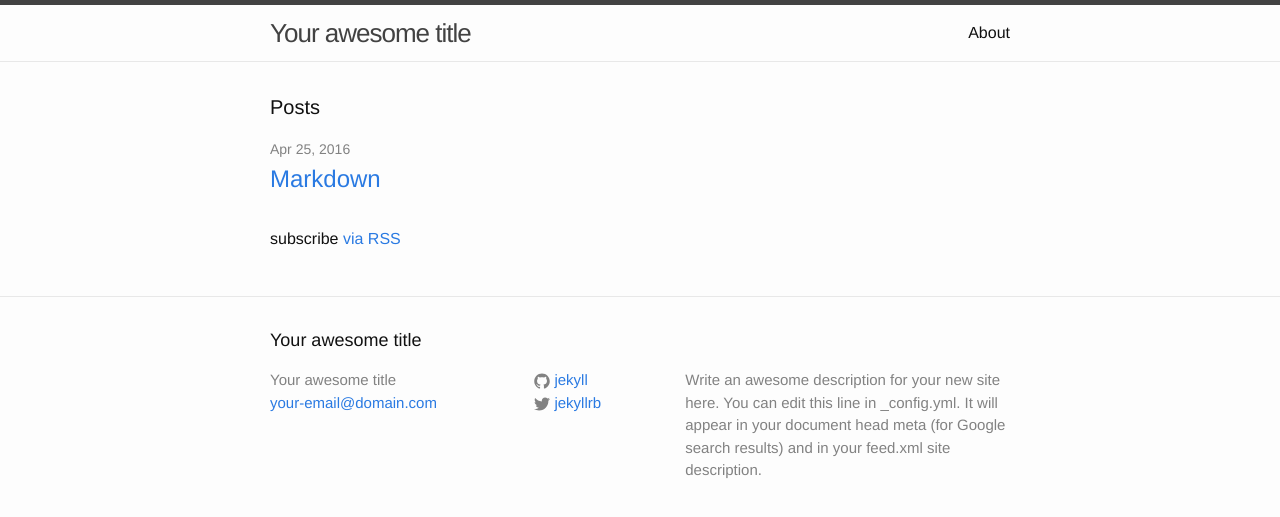
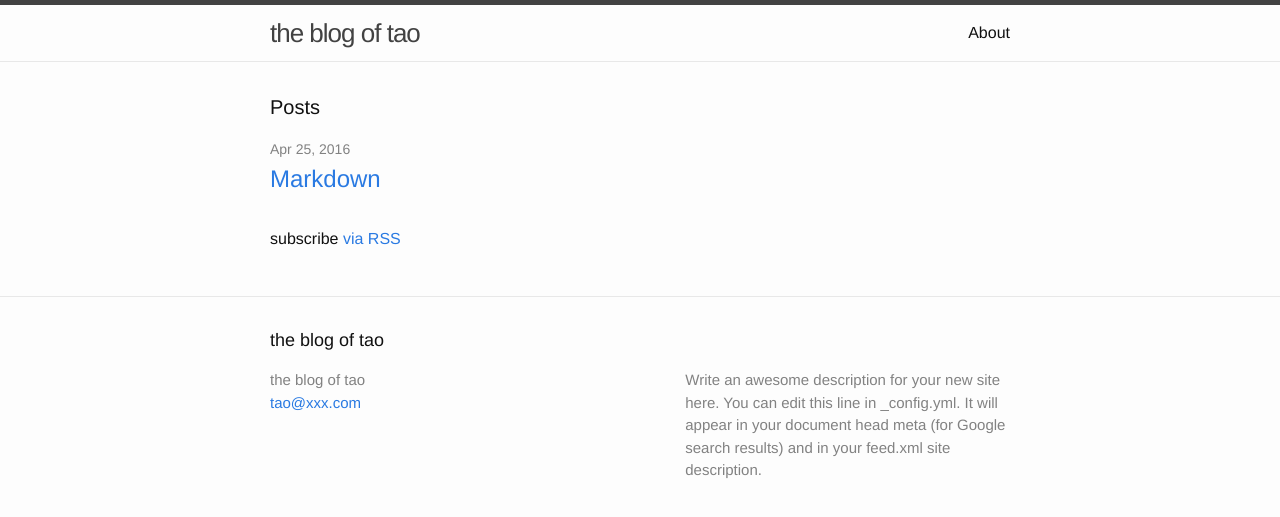
Before and after one commit to taozi1314/taozi1314.github.io, a Jekyll site: the page built from index.html, in a window 1280 px wide. Shown: the top 517 px of the page. Built offline with Jekyll 4.4.1, drawn with Linux system fonts in a browser that asks for light colours.

Commit message:
web info

```diff
--- a/_config.yml
+++ b/_config.yml
@@ -6,16 +6,16 @@
 # 'jekyll serve'. If you change this file, please restart the server process.
 
 # Site settings
-title: Your awesome title
-email: your-email@domain.com
+title: the blog of tao
+email: tao@xxx.com
 description: > # this means to ignore newlines until "baseurl:"
   Write an awesome description for your new site here. You can edit this
   line in _config.yml. It will appear in your document head meta (for
   Google search results) and in your feed.xml site description.
 baseurl: "" # the subpath of your site, e.g. /blog
 url: "http://yourdomain.com" # the base hostname & protocol for your site
-twitter_username: jekyllrb
-github_username:  jekyll
+#twitter_username: jekyllrb
+#github_username:  jekyll
 
 # Build settings
 markdown: kramdown
```
